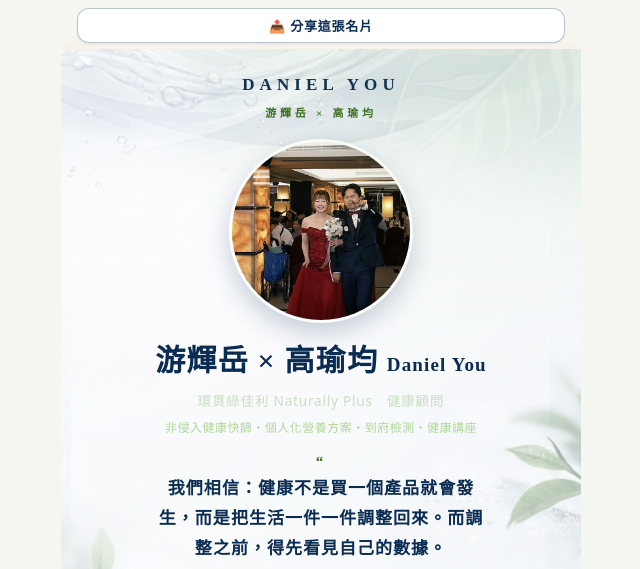
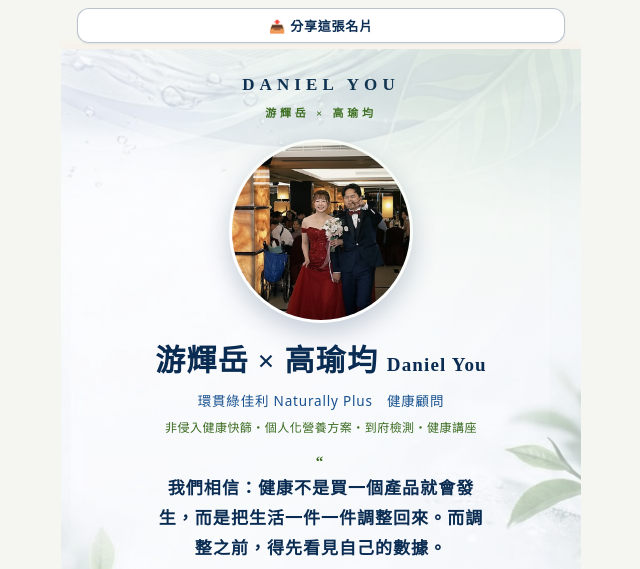
Before and after one commit to ericlin1994/liferenew-card, a plain HTML site: page index.html in a window 1280 px wide. Shown: the top 569 px of the page, without its empty margins (319-959 px from the left). Drawn offline with Linux system fonts and the light colour scheme; no server answers.

Commit message:
補上職稱列／服務列的淺底校色（上一版 make_deploy 跑在 hero_light 之前）

```diff
--- a/index.html
+++ b/index.html
@@ -73,8 +73,8 @@
         border:2px dashed rgba(10,44,82,.28);color:rgba(10,44,82,.55);background:rgba(255,255,255,.55)}
   .name{font-size:30px;font-weight:800;letter-spacing:.04em;margin:0 0 4px}
   .name span{font-size:19px;font-weight:600;letter-spacing:.06em}
-  .role{font-size:13.5px;color:#C9DFC0;margin:0;letter-spacing:.06em}
-  .svcline{margin:6px auto 0;max-width:340px;font-size:12px;line-height:1.5;color:var(--gold-2);letter-spacing:.04em;opacity:.9}
+  .role{font-size:13.5px;color:#17518F;margin:0;letter-spacing:.06em}
+  .svcline{margin:6px auto 0;max-width:340px;font-size:12px;line-height:1.5;color:#3A6B1F;letter-spacing:.04em}
   .btn.primary{background:linear-gradient(180deg,#17518F,#17518F);color:#fff;font-weight:800;
        border-color:rgba(255,255,255,.34);
        box-shadow:0 4px 0 rgba(5,23,48,.65), 0 8px 16px rgba(0,0,0,.24),
```
